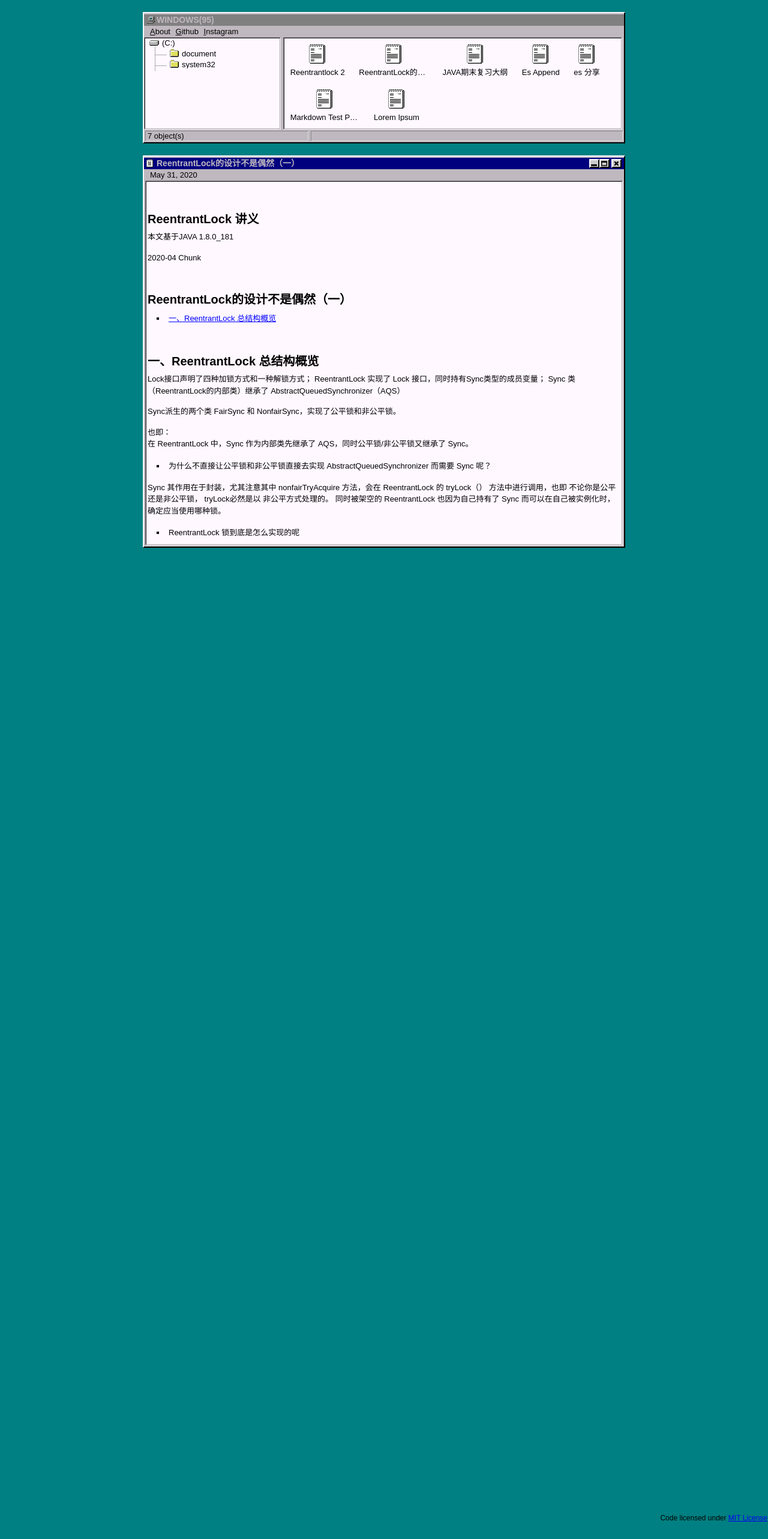
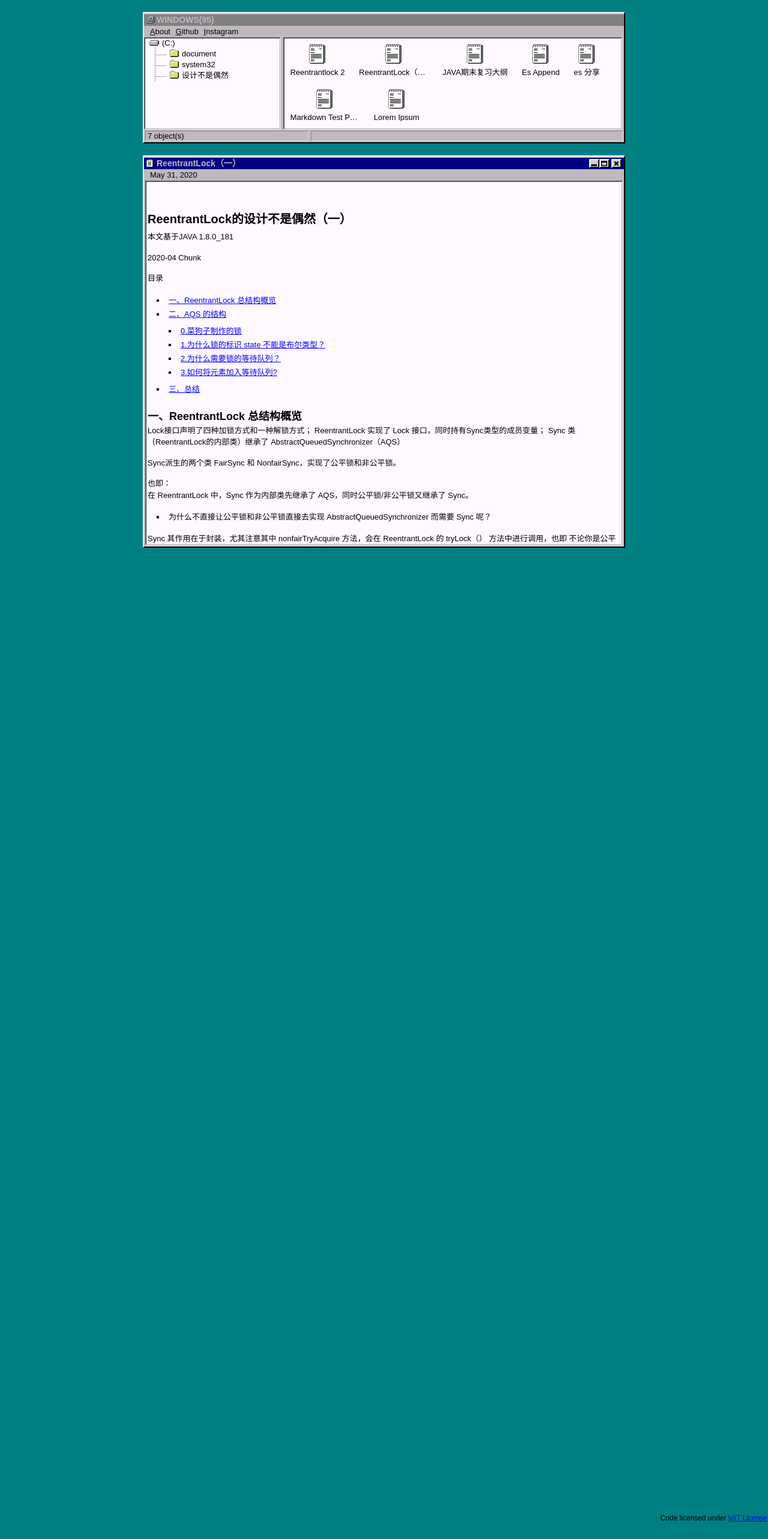
Before and after one commit to kc910521/kc910521.github.io, a Jekyll site: the page built from _posts/2020-05-31-ReentrantLock-1.md, in a window 1280 px wide. Shown: the whole page at 60% size. Built offline with Jekyll 4.4.1, drawn with Linux system fonts in a browser that asks for light colours.

Commit message:
add header anchor

```diff
--- a/_posts/2020-05-31-ReentrantLock-1.md
+++ b/_posts/2020-05-31-ReentrantLock-1.md
@@ -1,26 +1,29 @@
 ---
 layout: default
-title: "ReentrantLock的设计不是偶然（一）"
-tags: document
+title: "ReentrantLock（一）"
+tags: 设计不是偶然
 ---
 
-# ReentrantLock 讲义
+# ReentrantLock的设计不是偶然（一）
 
 本文基于JAVA 1.8.0_181
 
 2020-04         Chunk
 
-
-
-# ReentrantLock的设计不是偶然（一）
-
+目录
 * [一、ReentrantLock 总结构概览](#Headings)
+* [二、AQS 的结构](#SAQS)
+    * [0.菜狗子制作的锁](#2-1)
+    * [1.为什么锁的标识 state 不能是布尔类型？](#2-2)
+    * [2.为什么需要锁的等待队列？](#2-3)
+    * [3.如何将元素加入等待队列?](#2-4)
+* [三、总结](#CONCLUSION)
 
 
 
 
 
-# <a name="Headings"></a>一、ReentrantLock 总结构概览
+## <a name="Headings"></a>一、ReentrantLock 总结构概览
 
 Lock接口声明了四种加锁方式和一种解锁方式；
 ReentrantLock 实现了 Lock 接口，同时持有Sync类型的成员变量；
@@ -48,9 +51,9 @@ Sync 其作用在于封装，尤其注意其中 nonfairTryAcquire 方法，会
 
 这里，我们要先谈一下：
 
-##二、AQS的结构
+## <a name="SAQS"></a>二、AQS 的结构
 
-###0.菜狗子制作的锁
+###<a name="2-1"></a>0.菜狗子制作的锁
 
 如果你需要手工实现一个锁去让一段业务代码只能同时有一个cpu核心在进行处理，该如何设计呢？
 
@@ -65,7 +68,7 @@ Sync 其作用在于封装，尤其注意其中 nonfairTryAcquire 方法，会
 
 
 
-###1.为什么锁的标识 state 不能是布尔类型？
+###<a name="2-2"></a>1.为什么锁的标识 state 不能是布尔类型？
 
 AQS 中存在一个核心参数，state（int），它标志了当前是否有锁的竞争在发生。
 对应的就是菜狗子上文说的 state ，但是类型并不是 boolean。
@@ -88,7 +91,7 @@ AQS 中存在一个核心参数，state（int），它标志了当前是否有
 第二次上锁会永远等待第一次上锁所对应的解锁，而第一次上锁的解锁因为第二次的上锁等待而不会执行到。
 最终结果就是死锁。
 
-###2.为什么需要锁的等待队列？
+###<a name="2-3"></a>2.为什么需要锁的等待队列？
 
 根据刚刚菜狗子的描述，当线程A获取到锁，线程 B、C、D再去获取锁时，都会进入死循环，空耗cpu资源。
 通过延长sleep的睡眠时间解决cpu空转，但是又带了睡眠时间无法确定，造成无法及时执行的问题。
@@ -110,7 +113,7 @@ AQS结构上是一个使用链表实现的队列。
 双端队列在队列的两端都进行入队和出队。
 
 
-###3.如何将元素加入等待队列？
+###<a name="2-4"></a>3.如何将元素加入等待队列？
 
 1.addWaiter： 每个需要竞争锁的线程都会被封装为 Node，通过 CAS 挂到队列的尾节点，
 2.acquireQueued： 判断当前节点的前一个节点的waitStatus状态，是否是'SIGNAL'状态，
@@ -121,7 +124,8 @@ AQS结构上是一个使用链表实现的队列。
 
 我们即便不再看其他代码，你也能想出一个锁的实现思路了。
 
-#### 总结
+## <a name="CONCLUSION"></a>三、总结
+
 
 简单说：使用 AbstractQueuedSynchronizer 中的成员变量 state（int）标识锁状态，
 同时使用一个 先进先出的队列保存等待线程。（CLH锁的变体）
```
